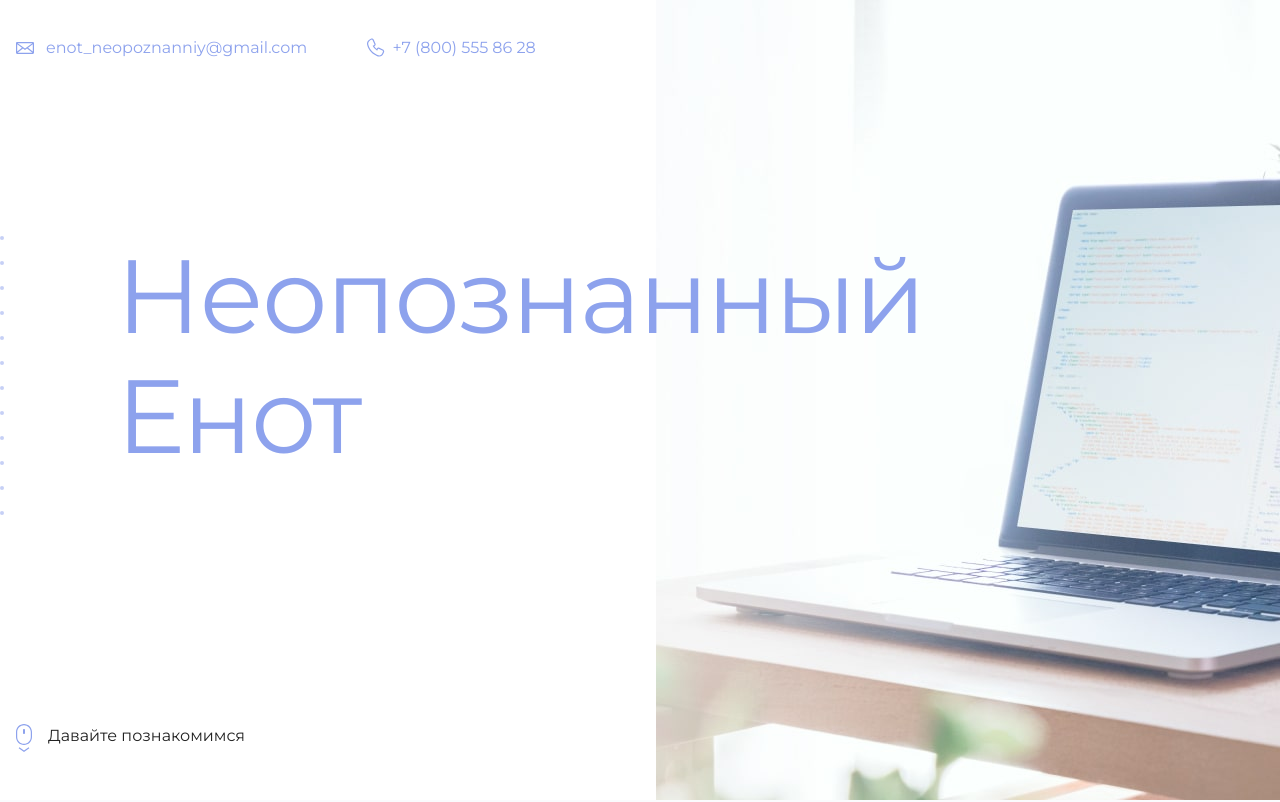
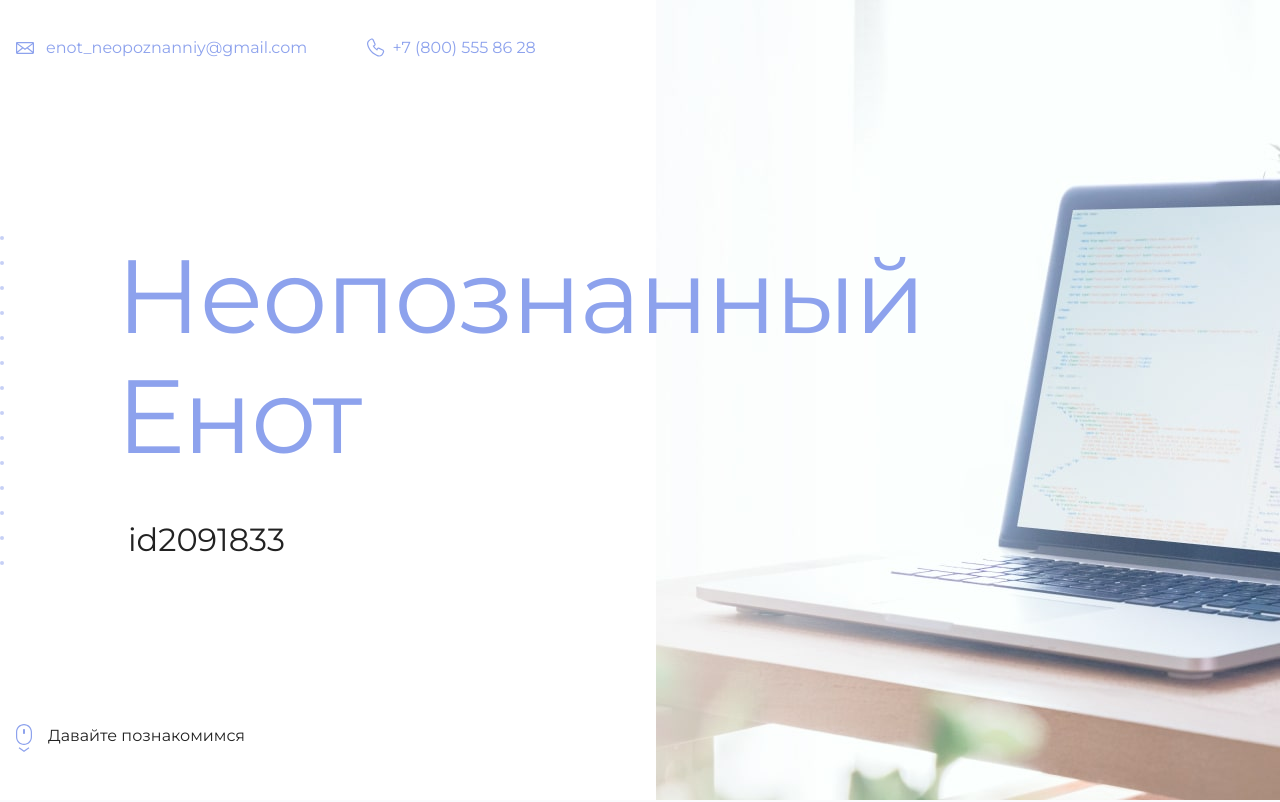
Before and after one commit to Dedserv/MyTask, a plain HTML site: page index.html in a window 1280 px wide. Shown: the top 802 px of the page. Drawn offline with Linux system fonts and the light colour scheme.

Commit message:
Update index.html
add id

```diff
--- a/index.html
+++ b/index.html
@@ -19,7 +19,7 @@
       <section class="hero-image">
         <div class="container">
           <h1 class="heading">Неопознанный Енот</h1>
-          <p><!-- Тут ваш id на сайте Академии --></p>
+          <p>id2091833</p>
         </div>
       </section>
 
```
